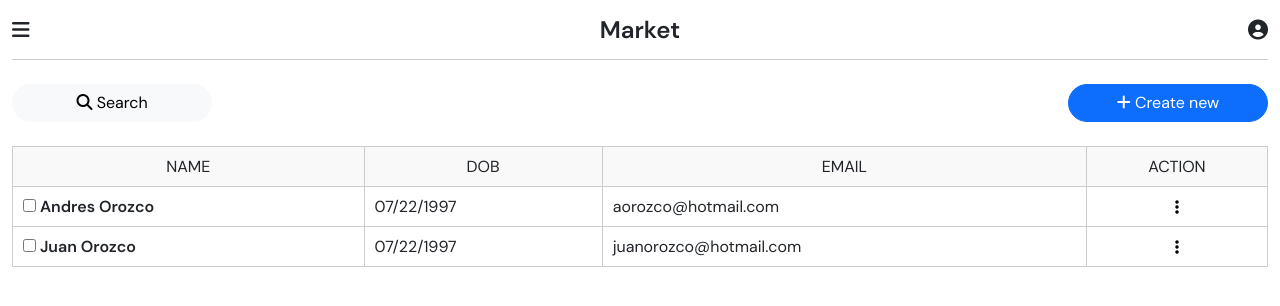
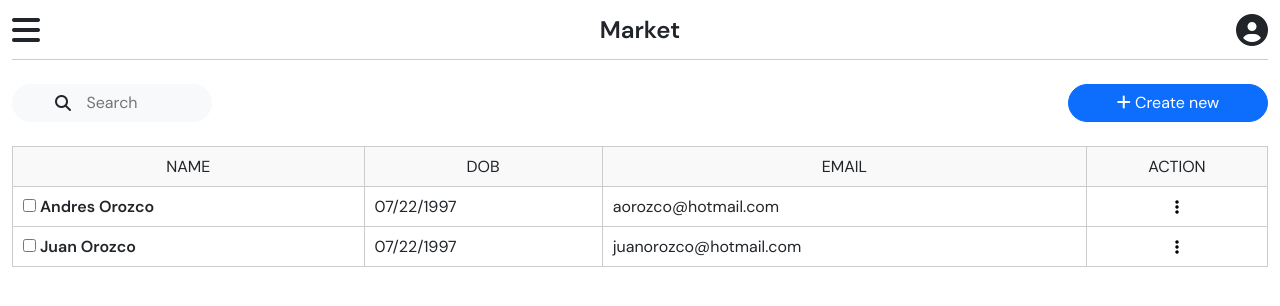
Before and after one commit to AndresOrozcoDev/angular-16-dashboard, an Angular app: page /mod1 in a window 1280 px wide. Shown: the top 306 px of the page. Built offline with nearby package versions, Linux system fonts and the light colour scheme.

Commit message:
create container input with icon

```diff
--- a/src/app/modules/mod1/mod1.component.html
+++ b/src/app/modules/mod1/mod1.component.html
@@ -1,10 +1,9 @@
 <div class="panel">
     <div class="column panel__column">
         <div class="row panel__row">
-            <div class="col d-flex justify-content-start">
-                <button type="button" class="cst-button btn btn-light" title="Search">
-                    <i class="fa-solid fa-magnifying-glass"></i> Search
-                </button>
+            <div class="col d-flex position-relative justify-content-start align-items-center container_input_icon">
+                <input type="text" class="cst-button btn btn-light text-center" placeholder="Search">
+                <i class="fa-solid fa-magnifying-glass position-absolute"></i>
             </div>
             <div class="col d-flex justify-content-end">
                 <button type="button" class="cst-button btn btn-primary" title="Create new">
--- a/src/app/modules/mod1/mod1.component.scss
+++ b/src/app/modules/mod1/mod1.component.scss
@@ -2,6 +2,10 @@
 
     &__row {
         padding-block: 1.5rem;
+
+        .container_input_icon i {
+            left: 55px;
+        }
     }
 
 }
--- a/src/app/shared/components/header/header.component.html
+++ b/src/app/shared/components/header/header.component.html
@@ -1,17 +1,16 @@
 <div class="header row">
     <div class="col-4 d-flex justify-content-start align-items-center">
-        <i class="icon fa-solid fa-bars fa-lg" aria-hidden="true" title="Menu"></i>
+        <i class="icon fa-solid fa-bars fa-2x" aria-hidden="true" title="Menu"></i>
     </div>
     <div class="col-4 d-flex justify-content-center align-items-center">
         <span class="title">Market</span>
     </div>
     <div class="col-4 d-flex justify-content-end align-items-center">
-        <i class="icon fa-solid fa-circle-user fa-lg position-relative" aria-hidden="true" title="Account"></i>
+        <i class="icon fa-solid fa-circle-user fa-2x position-relative" aria-hidden="true" title="Account"></i>
         <div class="dropdown">
             <ul class="dropdown__menu">
-                <li>1</li>
-                <li>2</li>
-                <li>3</li>
+                <li title="Profile"><i class="fa-regular fa-user"></i><p>Profile</p></li>
+                <li title="Sign out"><i class="fa-solid fa-arrow-right-from-bracket"></i><p>Sign out</p></li>
             </ul>
           </div>
     </div>
--- a/src/app/shared/components/header/header.component.scss
+++ b/src/app/shared/components/header/header.component.scss
@@ -14,29 +14,36 @@
     }
 
     .dropdown {
+      top: 35px;
       display: none;
       position: absolute;
-            top: 35px;
     }
 
     .dropdown__menu {
+      margin: 0;
+      padding: 0;
+      width: 200px;
       list-style: none;
-            padding: 0;
-            margin: 0;
+      border-radius: 4px;
       background-color: $white-color;
       border: 1px solid $gray-dark-color;
-            border-radius: 4px;
       box-shadow: 0 2px 4px rgba(0, 0, 0, 0.1);
     }
 
     .dropdown__menu li {
-            padding: 8px 12px;
+      display: flex;
+      cursor: pointer;
+      padding: 10px 12px;
+      justify-content: center;
+      border-bottom: 1px solid $gray-ligth-color;
+
+      p {
+        padding-left: 10px;
+      }
     }
 
     .dropdown__menu li:hover {
       background-color: $gray-ligth-color;
     }
   }
-
-
 }
```
Lines whose indentation alone changed are shown as unchanged.
